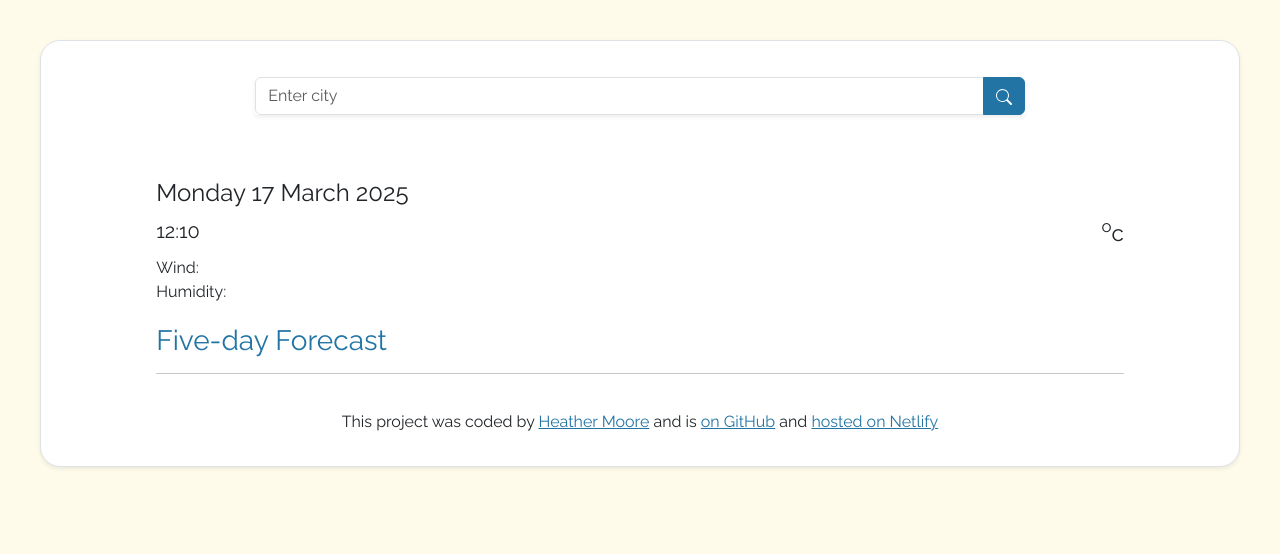
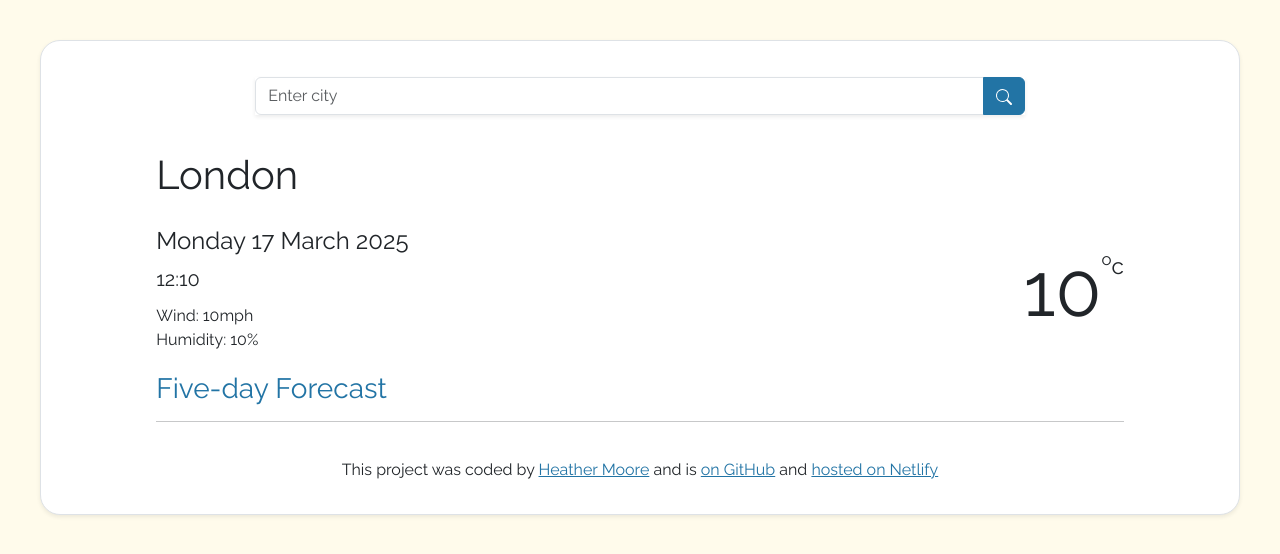
Before and after one commit to helolacey/hm-sc-plus-project, a plain HTML site: page index.html in a window 1280 px wide. Drawn offline with nearby package versions, Linux system fonts and the light colour scheme.

Commit message:
Entered dummy data

```diff
--- a/index.html
+++ b/index.html
@@ -62,7 +62,7 @@
       </div>
       <div class="row justify-content-center align-items-center">
         <div class="col-10 text-start">
-          <h1 class="city pt-3" id="city-name"></h1>
+          <h1 class="city pt-3" id="city-name">London</h1>
         </div>
       </div>
       <div class="row justify-content-center align-items-center">
@@ -70,14 +70,14 @@
           <h4 class="date" id="current-date">Tuesday 28th January 2025</h4>
           <div class="time" id="current-time">15:21:00</div>
           <div class="wind-humidity">
-            Wind: <span id="wind-speed"></span><br />Humidity:
-            <span id="humidity"></span>
+            Wind: <span id="wind-speed">10mph</span><br />Humidity:
+            <span id="humidity">10%</span>
           </div>
         </div>
         <div class="col-4 text-end">
           <div class="d-flex justify-content-end">
             <span id="icon"></span>
-            <span class="current-temp" id="current-temp"></span>
+            <span class="current-temp" id="current-temp">10</span>
             <span class="c-size">
               <sup><sup>o</sup>c</sup>
             </span>
--- a/src/javascript.js
+++ b/src/javascript.js
@@ -89,7 +89,7 @@ function displayForecast(response) {
   let forecastHtml = "";
 
   response.data.daily.forEach(function (day, index) {
-    if (index < 5) {
+    if (index > 0 && index < 6) {
       forecastHtml =
         forecastHtml + `
             <div class="col-2">
```
